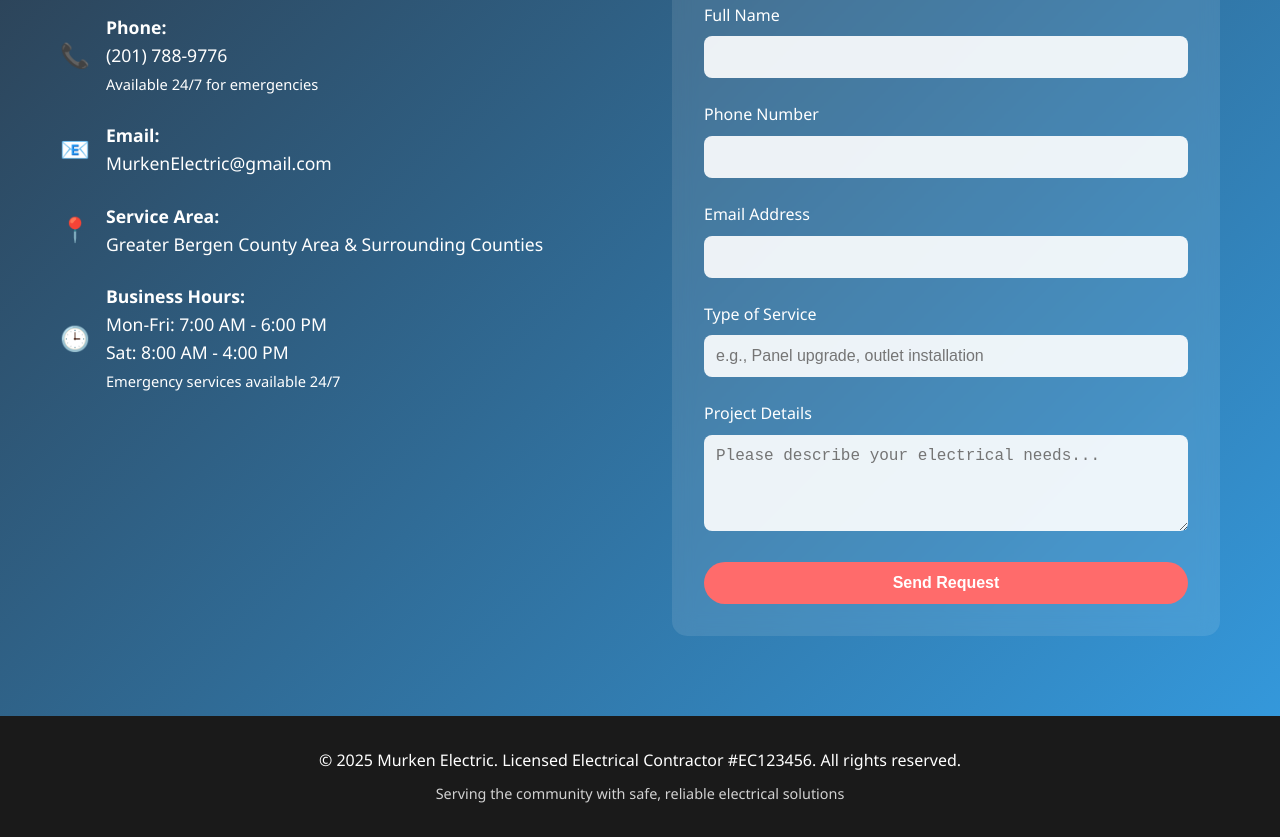
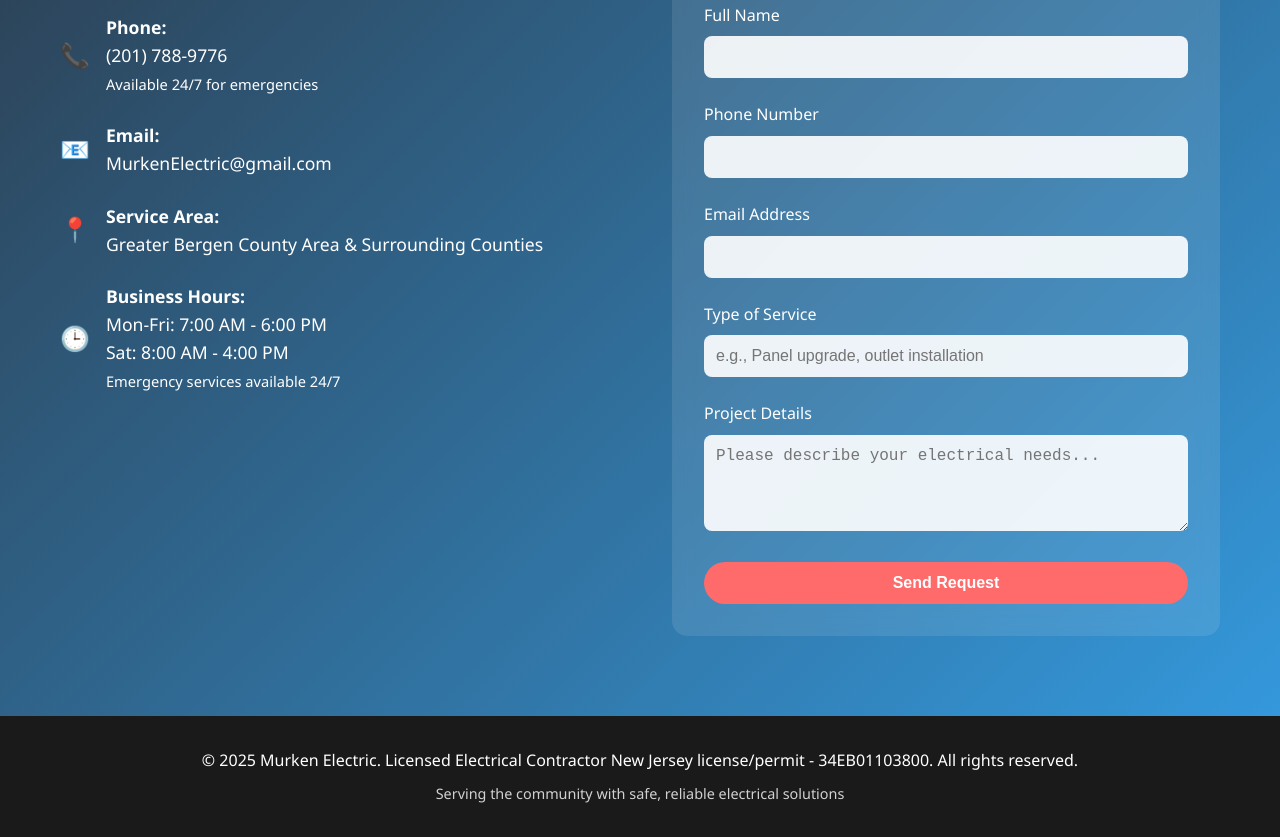
Before and after one commit to bobbybmurk/murkenelectric, a plain HTML site: page index.html in a window 1280 px wide. Shown: the part 2574-3411 px from the top of the page. Drawn offline with Linux system fonts and the light colour scheme.

Commit message:
Update index.html

```diff
--- a/index.html
+++ b/index.html
@@ -621,7 +621,7 @@
     <!-- Footer -->
     <footer>
         <div class="container">
-            <p>&copy; 2025 Murken Electric. Licensed Electrical Contractor #EC123456. All rights reserved.</p>
+            <p>&copy; 2025 Murken Electric. Licensed Electrical Contractor New Jersey license/permit - 34EB01103800. All rights reserved.</p>
             <p style="margin-top: 0.5rem; font-size: 0.9rem; opacity: 0.8;">Serving the community with safe, reliable electrical solutions</p>
         </div>
     </footer>
```
